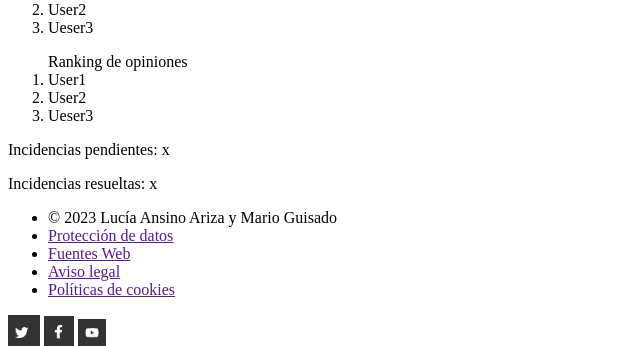
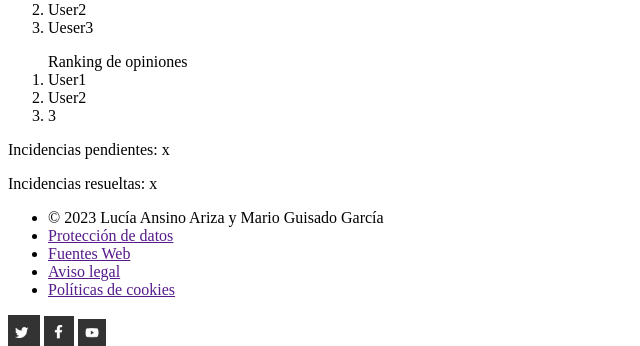
Before and after one commit to MarioGuisado/ProyectoTW, a PHP site: page /paginainicio.php in a window 1280 px wide. Shown: the part 769-1115 px from the top of the page, without its empty margins (0-640 px from the left). Run offline with PHP 8.4, Linux system fonts and the light colour scheme.

Commit message:
HTML he hecho la parte fija, quedaria hacer lo de dentro que depende de la página en la que estes

```diff
--- a/paginainicio.php
+++ b/paginainicio.php
@@ -41,7 +41,7 @@
 				<ol>Ranking de opiniones
 					<li>User1</li>
 					<li>User2</li>
-					<li>Ueser3</li>
+					<li>3</li>
 				</ol>
 				<p>Incidencias pendientes: x</p>
 				<p>Incidencias resueltas: x</p>
@@ -51,7 +51,7 @@
 	<footer>
 		<div>
 			<ul>
-				<li>© 2023 Lucía Ansino Ariza y Mario Guisado</li>
+				<li>© 2023 Lucía Ansino Ariza y Mario Guisado García</li>
 				<li><a href="">Protección de datos</a></li>
 				<li><a href="">Fuentes Web</a></li>
 				<li><a href="">Aviso legal</a></li>
```
